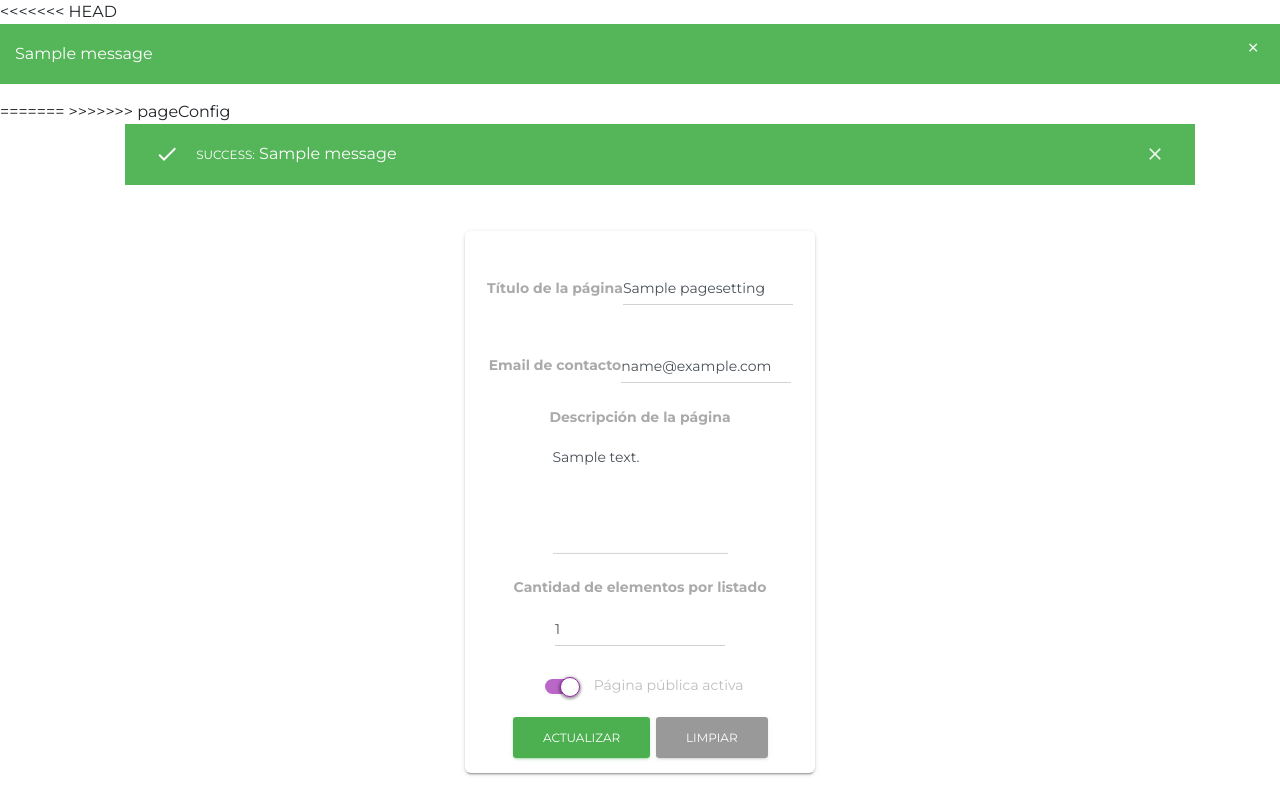
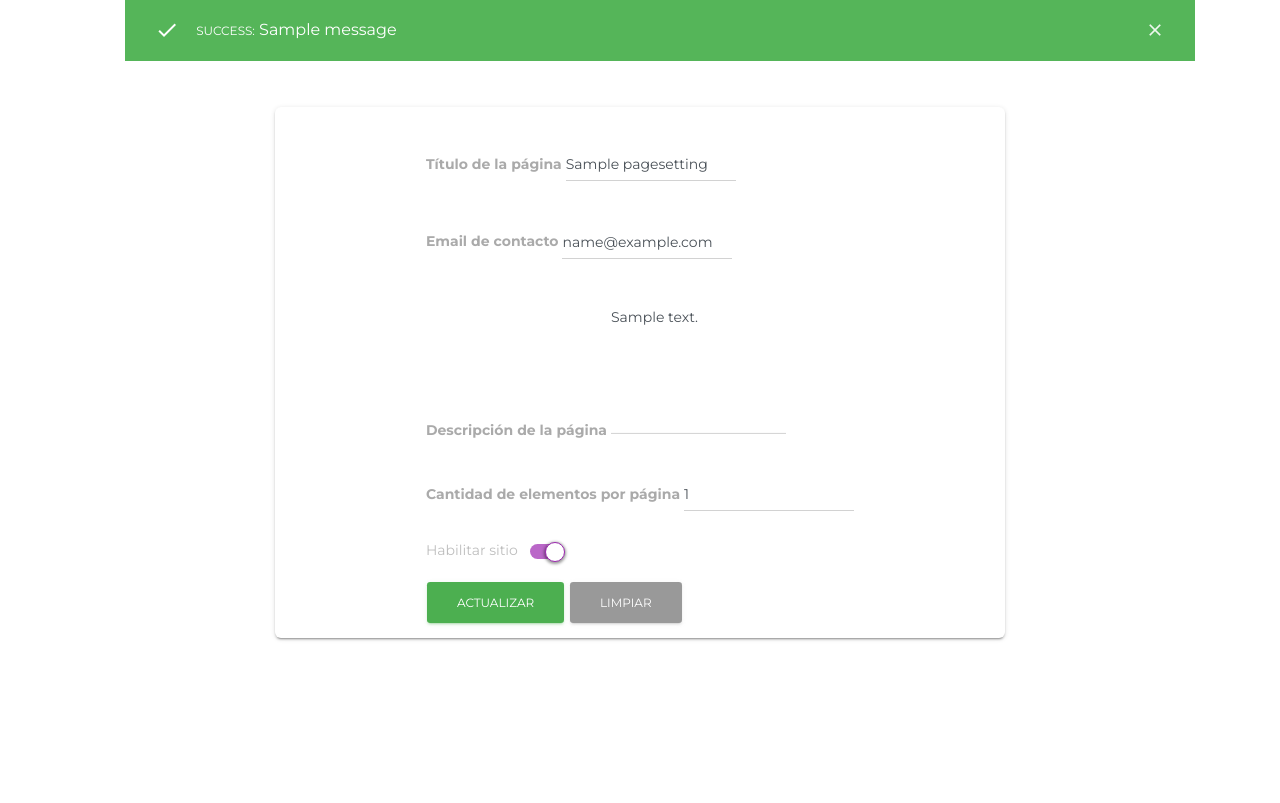
Before and after one commit to santimakci/ProjectAyudar, a Flask app: page /pageSettings in a window 1280 px wide. After the commit the page ends 641 px from the top, so only its background shows below. Run offline with Flask 2, Linux system fonts and the light colour scheme; tables that the repository leaves empty hold one stand-in row (values such as "Sample post"); one stand-in notice (Sample message) is shown; parts of the project's set-up code (start-up, migrations or seed data) failed here and were passed over; some libraries are stand-ins or nearby versions.

Commit message:
inicio, página de configuración

```diff
--- a/app/__init__.py
+++ b/app/__init__.py
@@ -11,6 +11,7 @@ from app.db import connection
 from app.resources import auth
 from config import config
 from app.resources.pagesettings import indexPage, updateSettings
+from app.models.pageSetting import PageSetting
 """ from resources.index import index as  """
 
 
@@ -53,7 +54,8 @@ def create_app(environment="development"):
 
     @app.route("/")
     def home():
-       return render_template ("home.html")
+       settings=PageSetting.find_settings()
+       return render_template ("home.html", settings=settings)
 
     """ @app.route("/usuarios")
     def usuarios():
--- a/app/static/style.css
+++ b/app/static/style.css
@@ -25,6 +25,7 @@ body {
   padding: 20px 40px;
   border: solid 1px black;
   margin-top: 20px;
+  margin-left: 0px;
   min-height: 400px;
 }
 
--- a/app/templates/home.html
+++ b/app/templates/home.html
@@ -8,7 +8,7 @@
   <div class="section section-basic">
     <div class="container">
       <div class="title">
-        <h2 style="text-align: center;">Inicio</h2>
+        <h2 style="text-align: center;">{{settings.title }}</h2>
       </div>
     </div>
   </div>
--- a/app/templates/layout.html
+++ b/app/templates/layout.html
@@ -14,31 +14,6 @@
   <body>
     {% include 'navbar.html'%}
     <div id="content">
-<<<<<<< HEAD
-      {% with messages = get_flashed_messages(with_categories=true) %}
-        {% if messages %}
-          {% for category, message in messages %}
-            <div class="alert alert-{{ category }} alert-dismissible" role="alert">
-            <button type="button" class="close" data-dismiss="alert" aria-label="Close"><span aria-hidden="true">&times;</span></button>
-            {{ message }}
-            </div>
-          {% endfor %}
-        {% endif %}
-      {% endwith %}
-      <!--{% with messages = get_flashed_messages() %}
-        {% if messages %}
-          <ul class=flashes>
-          {% for message in messages %}
-            <li>{{ message }}</li>
-          {% endfor %}
-          </ul>
-        {% endif %}
-      {% endwith %}
-        -->
-=======
-
-
->>>>>>> pageConfig
       {% block content %}
       {% endblock %}
     </div>
@@ -48,7 +23,6 @@
       {% endblock %}
     </div>
     {% endif %}
-
 <script src="static/assets/js/core/jquery.min.js" type="text/javascript"></script>
 <script src="static/assets/js/core/popper.min.js" type="text/javascript"></script>
 <script src="static/assets/js/core/bootstrap-material-design.min.js" type="text/javascript"></script>
--- a/app/templates/navbar.html
+++ b/app/templates/navbar.html
@@ -1,9 +1,9 @@
 {% block navbar %}
 {% if is_authenticated(session) %}
-<nav class="navbar navbar-expand-lg bg-info fixed-top"  color-on-scroll="100" id="sectionsNav">
+<nav class="navbar navbar-expand-lg bg-info sticky-top"  color-on-scroll="100" id="sectionsNav">
     <div class="container">
         <div class="navbar-translate">
-            <a class="navbar-brand" href="/"><img src="/static/assets/img/image0.png" height="25%"/></a>
+            <a class="navbar-brand" href="/"><img src="/static/assets/img/image0.png" height="80%"/></a>
             <button class="navbar-toggler" type="button" data-toggle="collapse" aria-expanded="false" aria-label="Toggle navigation">
                 <span class="sr-only">Toggle navigation</span>
                 <span class="navbar-toggler-icon"></span>
@@ -12,9 +12,9 @@
             </button>
         </div>
         <div class="collapse navbar-collapse">
-            <ul class="navbar-nav">
+            <ul class="navbar-nav mx-auto">
                 <li class="nav-item active">
-                    <a class="nav-link" href="#" > Inicio <span class="sr-only">(current)</span>
+                    <a class="nav-link" href="/" > Inicio <span class="sr-only">(current)</span>
                     </a>
                 </li>
                 <li class="nav-item">
@@ -26,7 +26,7 @@
                     </a>
                 </li>
                 <li class="nav-item">
-                    <a class="nav-link" href="#" > Configuración
+                    <a class="nav-link" href="{{ url_for('pagesettings_indexPage') }}" > Configuración
                     </a>
                 </li>
             </ul>
--- a/app/templates/pageConfig/pagesettings.html
+++ b/app/templates/pageConfig/pagesettings.html
@@ -28,33 +28,33 @@
         {% endif %}
       {% endwith %}
   <div class="row">
-    <div class="col-lg-4 col-md-6 mx-auto">
+    <div class="col-lg-8 col-md-6 mx-auto">
       <div class="card">
-        <div class="text-center">
+        <div class="text-left mx-auto">
           </br>
           <form class="form " action="{{ url_for('pagesettings_update') }}" method="POST">
             <p>
-              <label> <strong>Título de la página</strong><label></br>
+              <label> <strong>Título de la página </strong><label></br>
                   <input required class="form-control" name="title" value="{{settings.title }}" />
             </p>
             <p>
-              <label><strong>Email de contacto</strong><label></br>
+              <label><strong>Email de contacto </strong><label></br>
                   <input required type="email" class="form-control" name="email" value="{{settings.email}}" />
             </p>
             <p>
-              <label><strong>Descripción de la página</strong> <label></br>
-                  <textarea required rows="5" class="form-control" name="description">{{settings.description}}</textarea>
+              <label><strong>Descripción de la página </strong> <label></br>
+                  <textarea required rows="6" class="form-control" name="description">{{settings.description}}</textarea>
             </p>
             <p>
-              <label><strong>Cantidad de elementos por listado</strong> <label></br>
+              <label><strong>Cantidad de elementos por página </strong> <label></br>
                   <input required class="form-control" type="number" name="cant_elements" value="{{settings.elements }}" />
             </p>
             <p>
             <div class="togglebutton">
               <label>
+                Habilitar sitio</strong>
                 <input type="checkbox" name="enabled" {%- if settings.enabled  -%}checked{% endif %} value="true">
                 <span class="toggle"></span>
-                Página pública activa
               </label>
             </div>
             </p>
```
